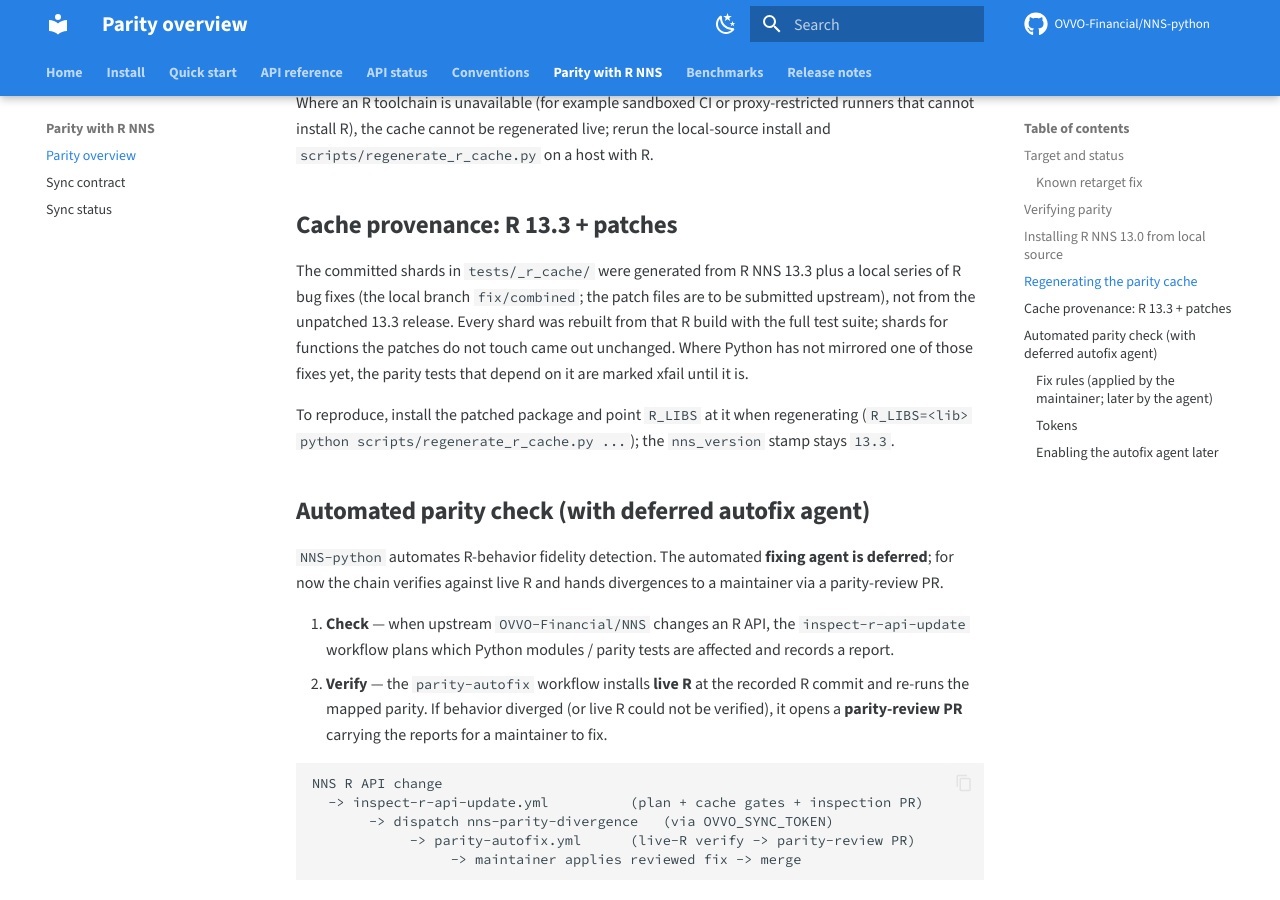
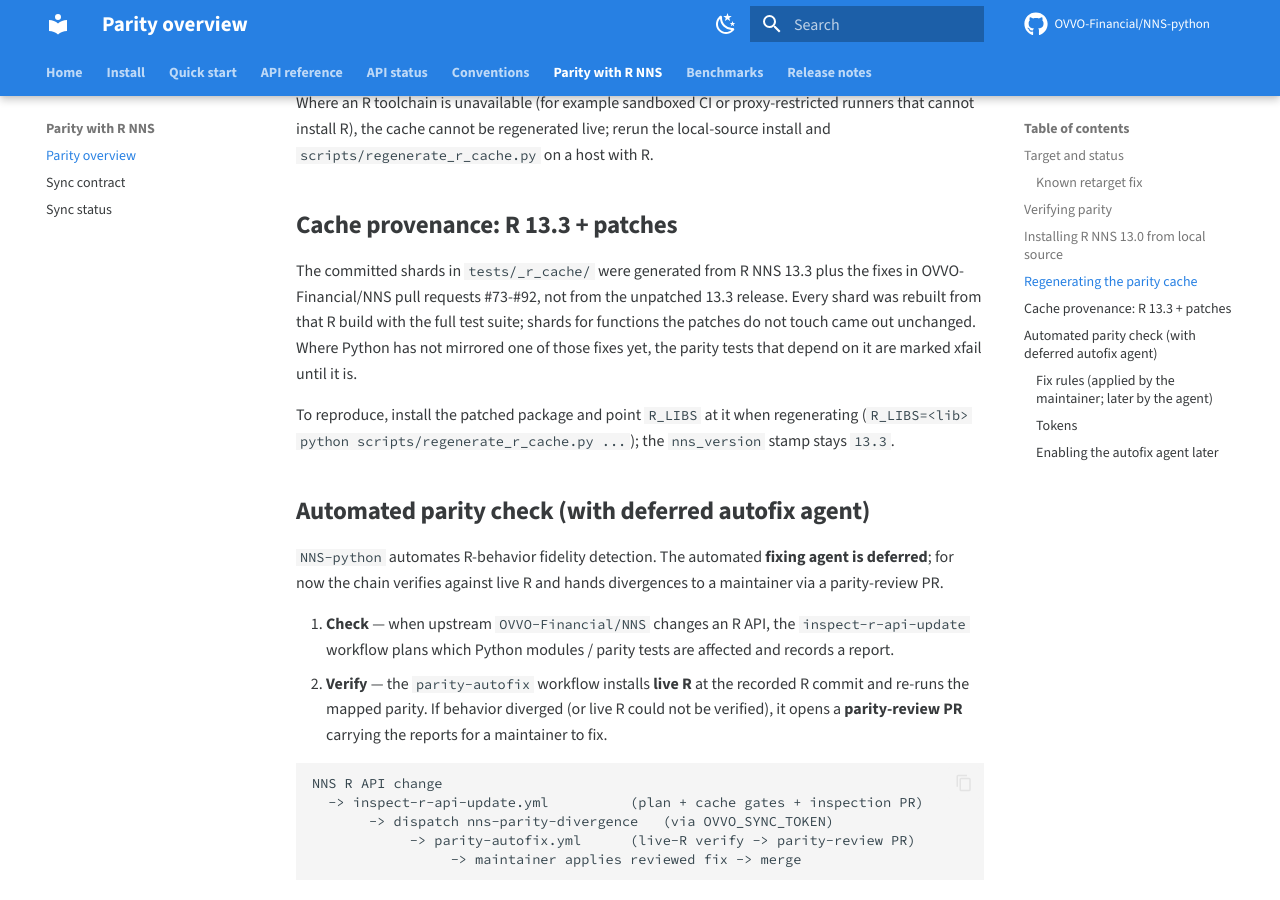
Before and after one commit to OVVO-Financial/NNS-python, an MkDocs documentation site: the page built from docs/parity.md, in a window 1280 px wide and 900 px high, scrolled down 2229 px. Built offline with MkDocs 1.6.1 and Material for MkDocs 9.7.7, drawn with Linux system fonts in a browser that asks for light colours; comment, search, counter and statistics services are not loaded.

Commit message:
docs: name the R fix PRs the parity cache comes from
The provenance note in docs/parity.md and the sync/nns_source.json notes still
pointed at the local fix/combined branch. The cache is generated from R 13.3
with the fixes in OVVO-Financial/NNS pull requests 73 to 92.

```diff
--- a/docs/parity.md
+++ b/docs/parity.md
@@ -109,9 +109,9 @@ host with R.
 
 ## Cache provenance: R 13.3 + patches
 
-The committed shards in `tests/_r_cache/` were generated from R NNS 13.3 plus a
-local series of R bug fixes (the local branch `fix/combined`; the patch files
-are to be submitted upstream), not from the unpatched 13.3 release. Every shard
+The committed shards in `tests/_r_cache/` were generated from R NNS 13.3 plus
+the fixes in OVVO-Financial/NNS pull requests #73-#92, not from the unpatched
+13.3 release. Every shard
 was rebuilt from that R build with the full test suite; shards for functions the
 patches do not touch came out unchanged. Where Python has not mirrored one of
 those fixes yet, the parity tests that depend on it are marked xfail until it is.
```
Also changed, not shown: 1 other file.
